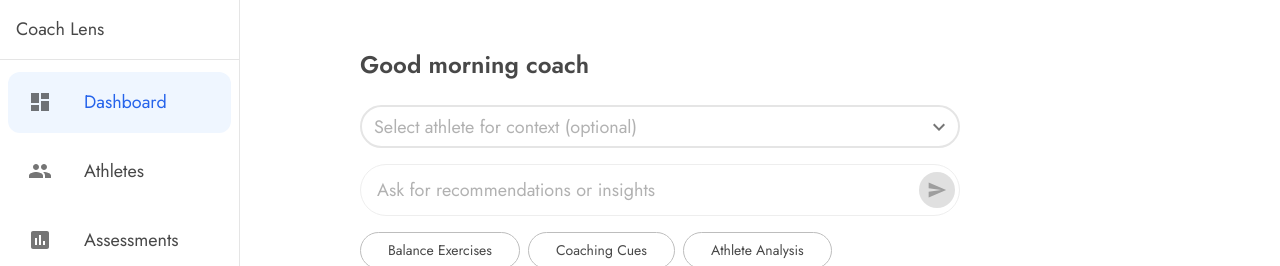
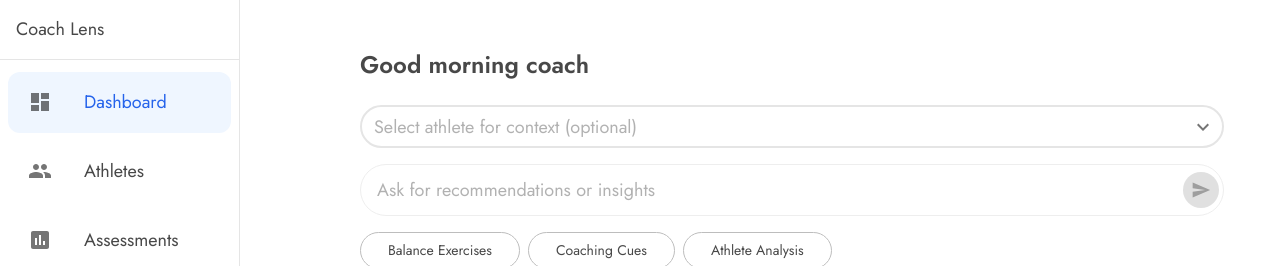
Before and after one commit to finessevanes/ltad-coach, a React (Vite) app in the folder client/: page /dashboard in a window 1280 px wide. Shown: the top 266 px of the page. Built offline with nearby package versions, Linux system fonts and the light colour scheme; no server answers; sample sign-in values are in the browser's storage.

Commit message:
refactor: remove maxWidth constraint from DashboardHeader component
- Simplified the styling of the DashboardHeader by removing the maxWidth property, allowing for more flexible layout adjustments.

```diff
--- a/client/src/pages/Dashboard/components/DashboardHeader.tsx
+++ b/client/src/pages/Dashboard/components/DashboardHeader.tsx
@@ -105,7 +105,7 @@ export function DashboardHeader({
             </Box>
           </li>
         )}
-        sx={{ mb: 2, maxWidth: 600 }}
+        sx={{ mb: 2 }}
       />
 
       {/* AI Input Field */}
@@ -121,7 +121,6 @@ export function DashboardHeader({
           borderRadius: 3,
           border: '1px solid',
           borderColor: 'grey.200',
-          maxWidth: 600,
         }}
       >
         <TextField
```
